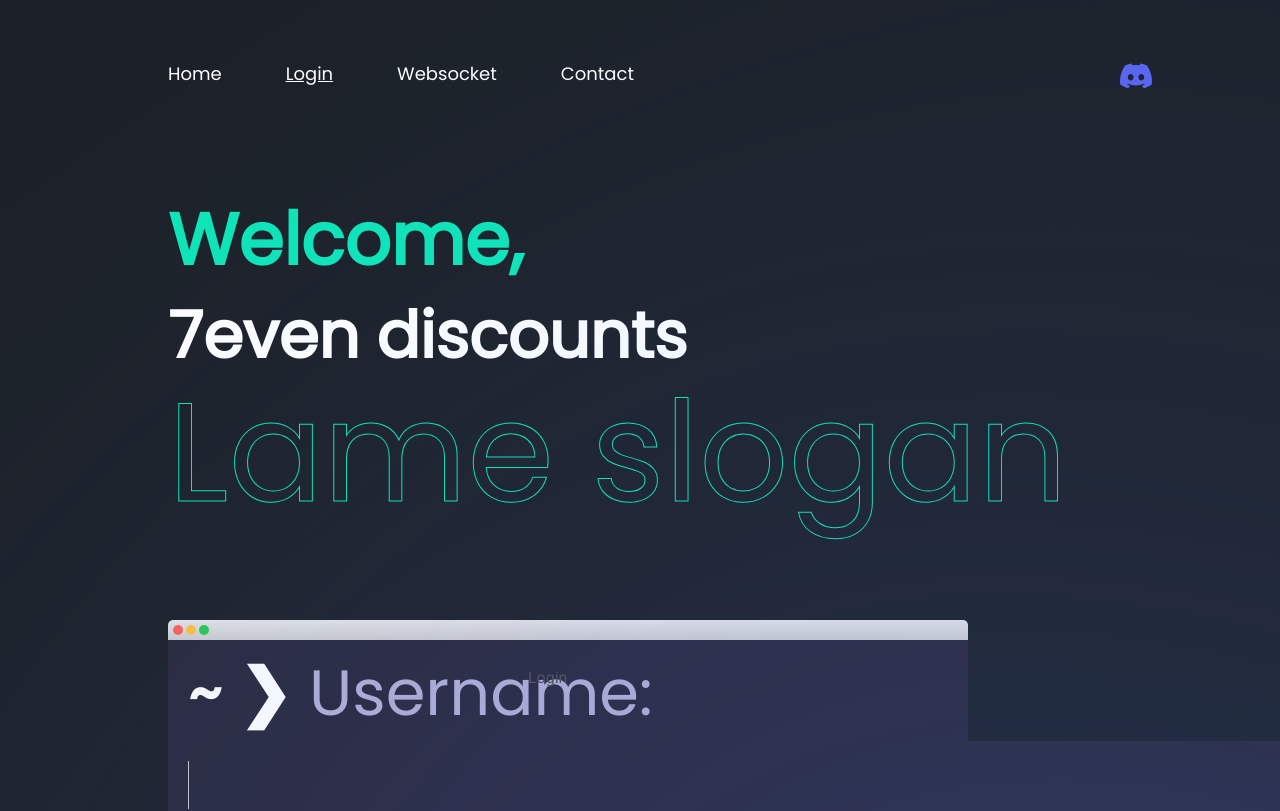
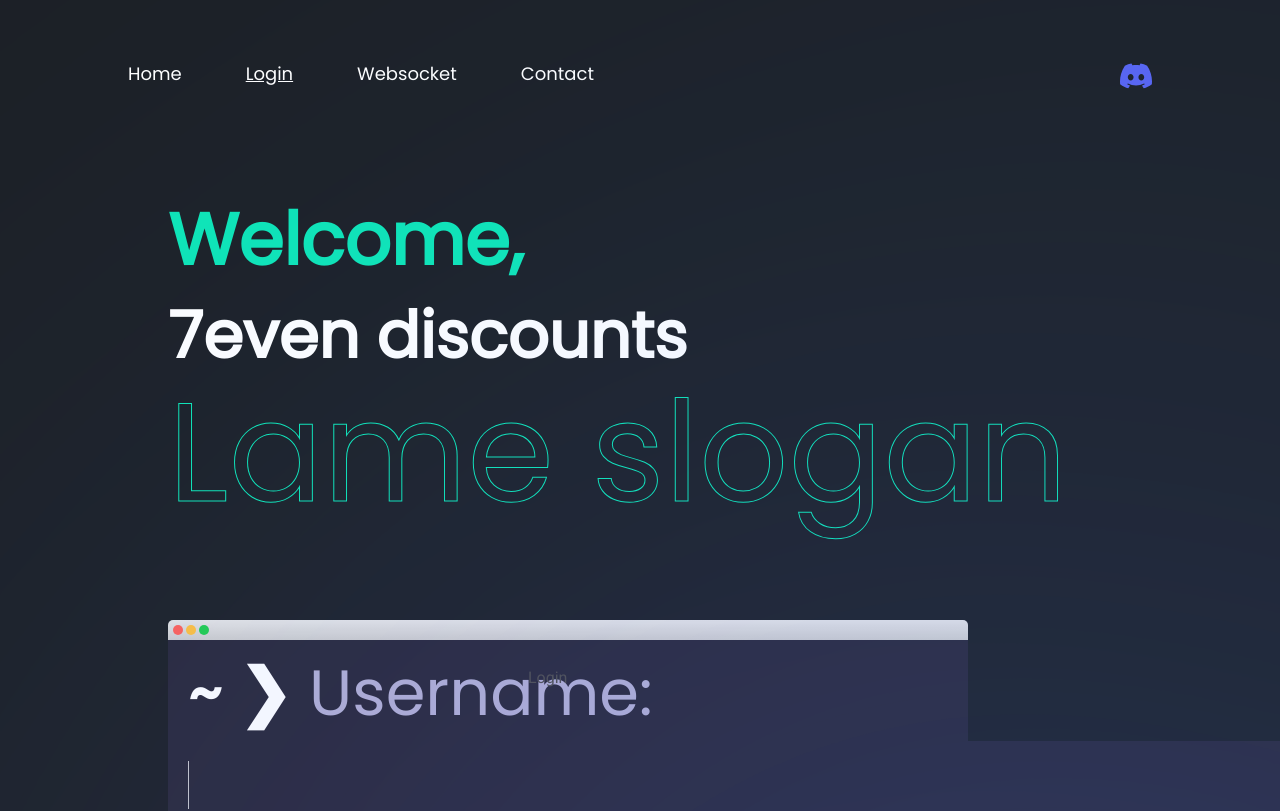
Before and after one commit to remcostoeten/7even-discounts, a Next.js app: page / in a window 1280 px wide. Shown: the top 811 px of the page. Built offline with nearby package versions, Linux system fonts and the light colour scheme.

Commit message:
remove old query[0]

```diff
--- a/css/components/_navbar.scss
+++ b/css/components/_navbar.scss
@@ -59,8 +59,6 @@
 	}
 }
 
-// Offcanvas toggle button
-
 #nav-icon2 {
 	span {
 		&:nth-child(odd) {
@@ -75,7 +73,7 @@
 	}
 }
 
-@media only screen and (max-device-width: 1025px) {
+@include below-desktop {
 	.header {
 		padding-left: 40px;
 	}
--- a/css/styles.css
+++ b/css/styles.css
@@ -243,7 +243,7 @@ select {
   border-radius: 0 9px 9px 0;
 }
 
-@media only screen and (max-device-width: 1025px) {
+@media (min-width: 0px) and (max-width: 1024px) {
   .header {
     padding-left: 40px;
   }
```
Also changed, not shown: 1 other file (tests, documents, lock files or other folders).
